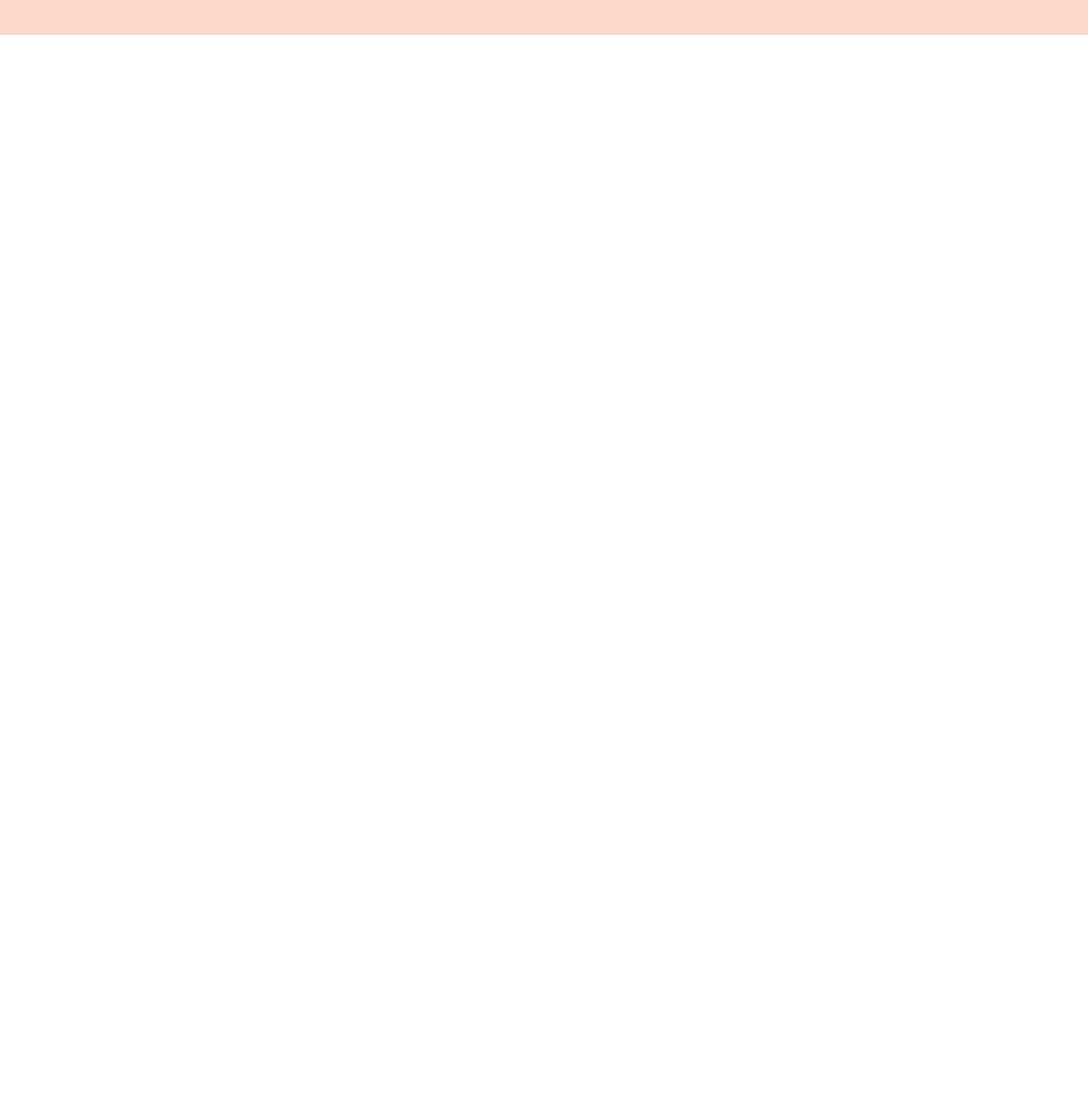
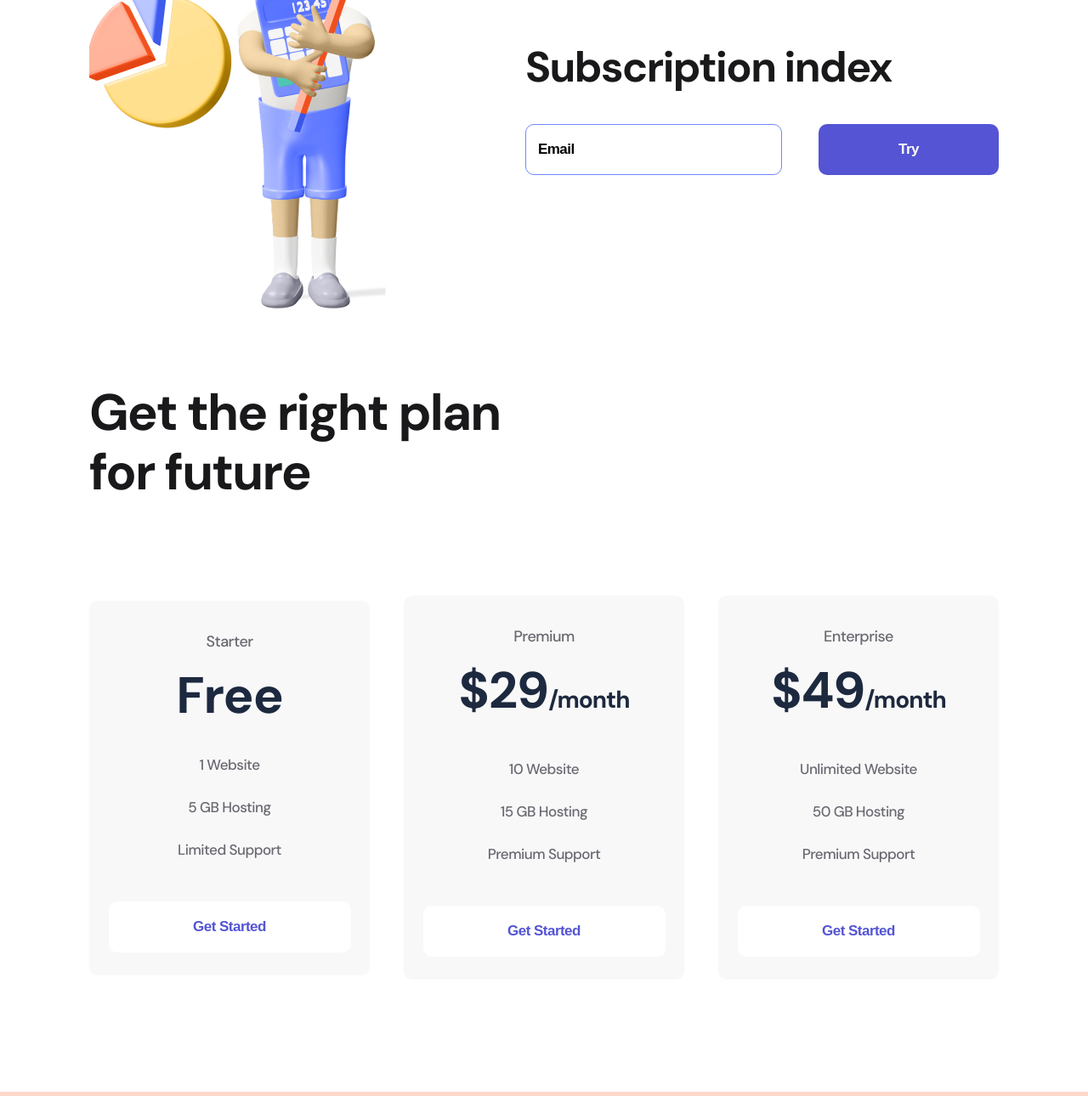
Before and after one commit to natafkaa/logoipsum, a plain HTML site: page index.html in a window 1280 px wide. Shown: the part 971-2261 px from the top of the page at 85% size. Before the commit the page ends 1012 px from the top, so only its background shows below. Drawn offline with nearby package versions, Linux system fonts and the light colour scheme.

Commit message:
Add files via upload

```diff
--- a/index.html
+++ b/index.html
@@ -5,6 +5,10 @@
     <meta http-equiv="X-UA-Compatible" content="IE=edge">
     <meta name="viewport" content="width=device-width, initial-scale=1.0">
     <title>Logoipsum</title>
+    <link rel="stylesheet" href="https://cdnjs.cloudflare.com/ajax/libs/meyer-reset/2.0/reset.min.css" integrity="sha512-NmLkDIU1C/C88wi324HBc+S2kLhi08PN5GDeUVVVC/BVt/9Izdsc9SVeVfA1UZbY3sHUlDSyRXhCzHfr6hmPPw==" crossorigin="anonymous" />
+    <link rel="preconnect" href="https://fonts.googleapis.com">
+    <link rel="preconnect" href="https://fonts.gstatic.com" crossorigin>
+    <link href="https://fonts.googleapis.com/css2?family=DM+Sans:wght@500;700&display=swap" rel="stylesheet">
     <link rel="stylesheet" href="./style/style.css">
 </head>
 <body>
@@ -55,6 +59,55 @@
             <img src="./img/firstmen.png" alt="firstmen">
         </div>
     </section>
+    <section class="container subscribe">
+        <div>
+            <img src="./img/secondmen.png" alt="second men">
+        </div>
+        <div>
+            <h2 class="subscribe__title">Subscription index</h2>
+            <form>
+                <input type="email" placeholder="Email" class="input">
+                <button class="button button__violet">Try</button>
+            </form>
+        </div>
+    </section>
+    <section class="container plan">
+        <h2 class="plan__title">Get the right plan for future</h2>
+        <div class="plan__flex">
+            <div class="item">
+                <p class="item__text">Starter</p>
+                <h3 class="item__title">Free</h3>
+                <ul>
+                    <li class="item__li">1 Website</li>
+                    <li class="item__li">5 GB Hosting</li>
+                    <li class="item__li">Limited Support</li>
+                </ul>
+                <button class="button button__item">Get Started</button>
+            </div>
+
+            <div class="item">
+                <p class="item__text">Premium</p>
+                <h3 class="item__title">$29<span>/month</span></h3>
+                <ul>
+                    <li class="item__li">10 Website</li>
+                    <li class="item__li">15 GB Hosting</li>
+                    <li class="item__li">Premium Support</li>
+                </ul>
+                <button class="button button__item">Get Started</button>
+            </div>
+
+            <div class="item">
+                <p class="item__text">Enterprise</p>
+                <h3 class="item__title">$49<span>/month</span></h3>
+                <ul>
+                    <li class="item__li">Unlimited Website</li>
+                    <li class="item__li">50 GB Hosting</li>
+                    <li class="item__li">Premium Support</li>
+                </ul>
+                <button class="button button__item">Get Started</button>
+            </div>
+        </div>
+    </section>
     <footer class="footer">
         <div class="container footer__flex">
             <div>
--- a/style/style.css
+++ b/style/style.css
@@ -1,8 +1,14 @@
+/*
 * {
     margin: 0;
     padding: 0;
     font-size: 16px;
     font-weight: normal;
+}
+*/
+
+body {
+    font-family: 'DM Sans', sans-serif;
 }
 
 .container{
@@ -15,7 +21,7 @@
     padding: 38px 0 48px;
 }
 
-.header__flex, .footer__flex, .about{
+.header__flex, .footer__flex, .about, .subscribe, .plan__flex{
     display: flex;
     justify-content: space-between;
     align-items: center;
@@ -108,6 +114,121 @@
     background: #b5b5d3;;
 }
 
+.subscribe {
+    margin-bottom: 85px;
+}
+
+.subscribe__title {
+    font-weight: 700;
+    font-size: 50px;
+    line-height: 57px;
+    letter-spacing: -1.56316px;
+    color: #19191B;
+    margin-bottom: 38px;
+}
+
+.input {
+    width: 302px;
+    height: 60px;
+    border-radius: 10px;
+    border: 1px solid #7087FF;
+    padding: 0 14px;
+    box-sizing: border-box;
+    margin-right: 39px;
+}
+
+.input::placeholder, .input {
+    font-weight: 700;
+    font-size: 17px;
+    line-height: 22px;
+    letter-spacing: -0.531474px;
+    color: #000000;
+}
+
+.input:focus {
+    outline: none;
+}
+
+.plan {
+    margin-bottom: 132px;
+}
+
+.plan__title {
+    font-weight: 700;
+    font-size: 60px;
+    line-height: 70px;
+    letter-spacing: -1.87579px;
+    color: #19191B;
+    max-width: 504px;
+    margin-bottom: 110px;
+}
+
+.item {
+    width: 330px;
+    background: #F8F8F8;
+    border-radius: 10px;
+    text-align: center;
+    padding: 34px 0 27px;
+}
+
+.item:hover {
+    transition: 300ms;
+    background: #FF7143;
+    box-shadow: 0px 32px 34px rgba(255, 112, 59, 0.317827);
+}
+
+.item__text {
+    font-size: 18px;
+    line-height: 28px;
+    letter-spacing: -0.562737px;
+    color: #696871;
+}
+
+.item:hover .item__text {
+    color: rgba(255, 255, 255, 0.7);
+    transition: 300ms;
+}
+
+.item__title {
+    font-weight: 700;
+    font-size: 60px;
+    line-height: 56px;
+    letter-spacing: -1.03448px;
+    color: #1D293F;
+    margin:22px 0 28px;
+}
+
+.item__title span{
+    font-size: 28px;
+}
+
+.item__li {
+    list-style: none;
+    font-size: 17px;
+    line-height: 50px;
+    letter-spacing: -0.531474px;
+    color: #696871;
+}
+
+.item:hover .item__title, .item:hover .item__li{
+    color: #FFFFFF;
+    transition: 300ms;
+}
+
+.button__item {
+    width: 285px;
+    background: #FFFFFF;
+    color: #5454D4;
+    margin-top: 36px;
+}
+
+.item:hover .button__item {
+    background: #9F3919;
+    color: #FFFFFF;
+    transition: 300ms;
+}
+
+
 .footer{
     padding: 53px 0;
 }
```
Also changed, not shown: img/secondmen.png (added).
